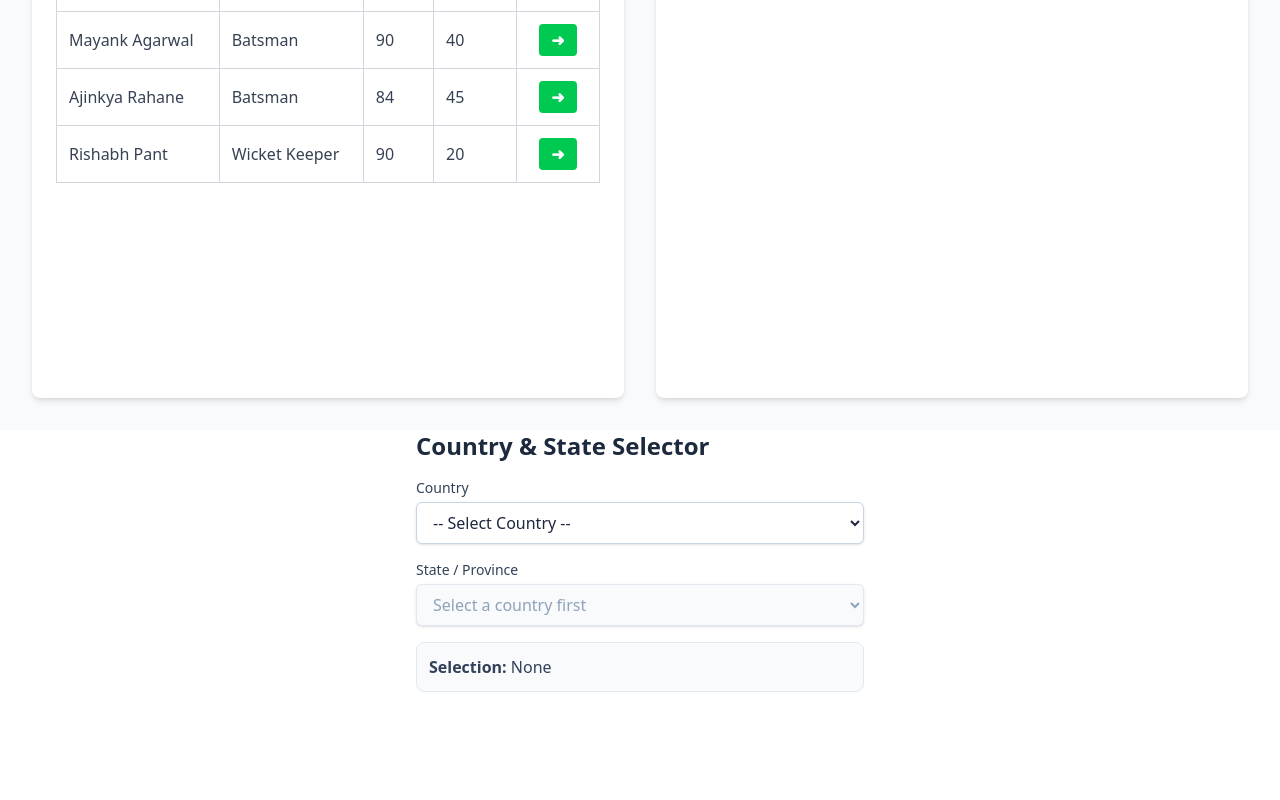
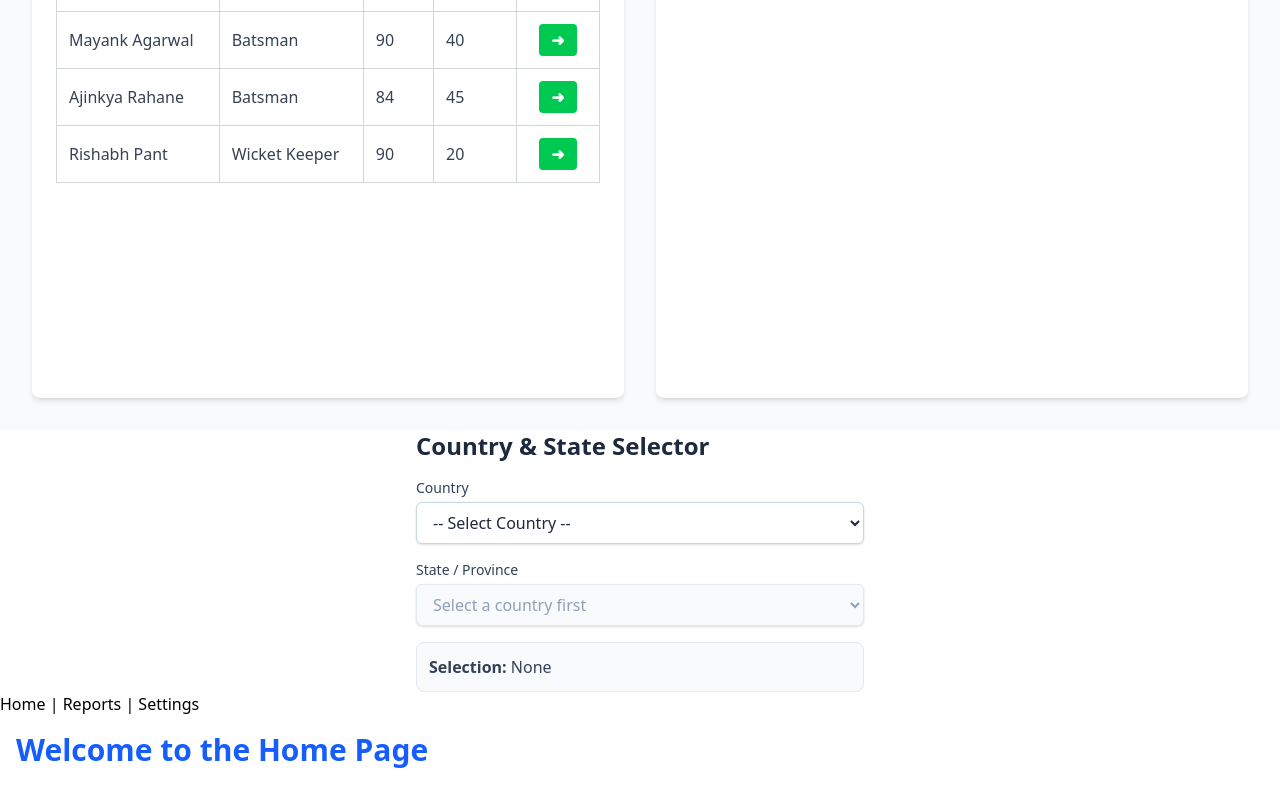
Before and after one commit to ShivaRajmothe/React-Coding-Projects-TailWind, a React (Vite) app in the folder demo-tailwind/: page / in a window 1280 px wide. Shown: the part 1389-2189 px from the top of the page. Before the commit the page ends 2081 px from the top, so only its background shows below. Built offline with nearby package versions, Linux system fonts and the light colour scheme.

Commit message:
Lazy Loading

```diff
--- a/demo-tailwind/package.json
+++ b/demo-tailwind/package.json
@@ -14,6 +14,7 @@
     "react": "^19.2.0",
     "react-dom": "^19.2.0",
     "react-icons": "^5.5.0",
+    "react-router-dom": "^7.13.0",
     "tailwindcss": "^4.1.18"
   },
   "devDependencies": {
--- /dev/null
+++ b/demo-tailwind/src/components/LazyLoading.jsx
@@ -0,0 +1,26 @@
+import React, { Suspense } from "react";
+import { BrowserRouter, Routes, Route, Link } from "react-router-dom";
+
+const Home = React.lazy(() => import("../../src/pages/Home"));
+const Reports = React.lazy(() => import("../../src/pages/Reports"));
+const Settings = React.lazy(() => import("../../src/pages/Settings"));
+
+export default function LazyLoading() {
+  return (
+    <BrowserRouter>
+      <nav>
+        <Link to="/">Home</Link>{" | "}
+        <Link to="/reports">Reports</Link>{" | "}
+        <Link to="/settings">Settings</Link>
+      </nav>
+
+      <Suspense fallback={<p>Loading page…</p>}>
+        <Routes>
+          <Route path="/" element={<Home />} />
+          <Route path="/reports" element={<Reports />} />
+          <Route path="/settings" element={<Settings />} />
+        </Routes>
+      </Suspense>
+    </BrowserRouter>
+  );
+}
--- a/demo-tailwind/src/main.jsx
+++ b/demo-tailwind/src/main.jsx
@@ -7,6 +7,7 @@ import Header from './components/Header.jsx';
 import TabForm from './components/TabForm.jsx';
 import CricketSorting from './components/CricketSorting.jsx';
 import CountryStateDropdown from './components/CountryStateDropdown.jsx';
+import LazyLoading from './components/LazyLoading.jsx';
 
 createRoot(document.getElementById('root')).render(
 
@@ -17,5 +18,6 @@ createRoot(document.getElementById('root')).render(
     <TabForm    />
     <CricketSorting />
     <CountryStateDropdown />
+    <LazyLoading />
   </>
 )
--- /dev/null
+++ b/demo-tailwind/src/pages/Home.jsx
@@ -0,0 +1,8 @@
+const Home = () => {
+    return (
+        <div className="p-4">
+            <h1 className="text-3xl font-bold text-blue-600 mb-4">Welcome to the Home Page</h1>
+        </div>
+    );
+}
+export default Home;
--- /dev/null
+++ b/demo-tailwind/src/pages/Reports.jsx
@@ -0,0 +1,8 @@
+const Reports = () => {
+    return (
+        <div className="p-4">
+            <h1 className="text-3xl font-bold text-green-600 mb-4">Reports Page</h1>
+        </div>
+    );
+}
+export default Reports;
--- /dev/null
+++ b/demo-tailwind/src/pages/Settings.jsx
@@ -0,0 +1,8 @@
+const Settings = () => {
+    return (
+        <div className="p-4">
+            <h1 className="text-3xl font-bold text-green-600 mb-4">Settings Page</h1>
+        </div>
+    );
+}
+export default Settings;
```
Also changed, not shown: 1 other file (tests, documents, lock files or other folders).
